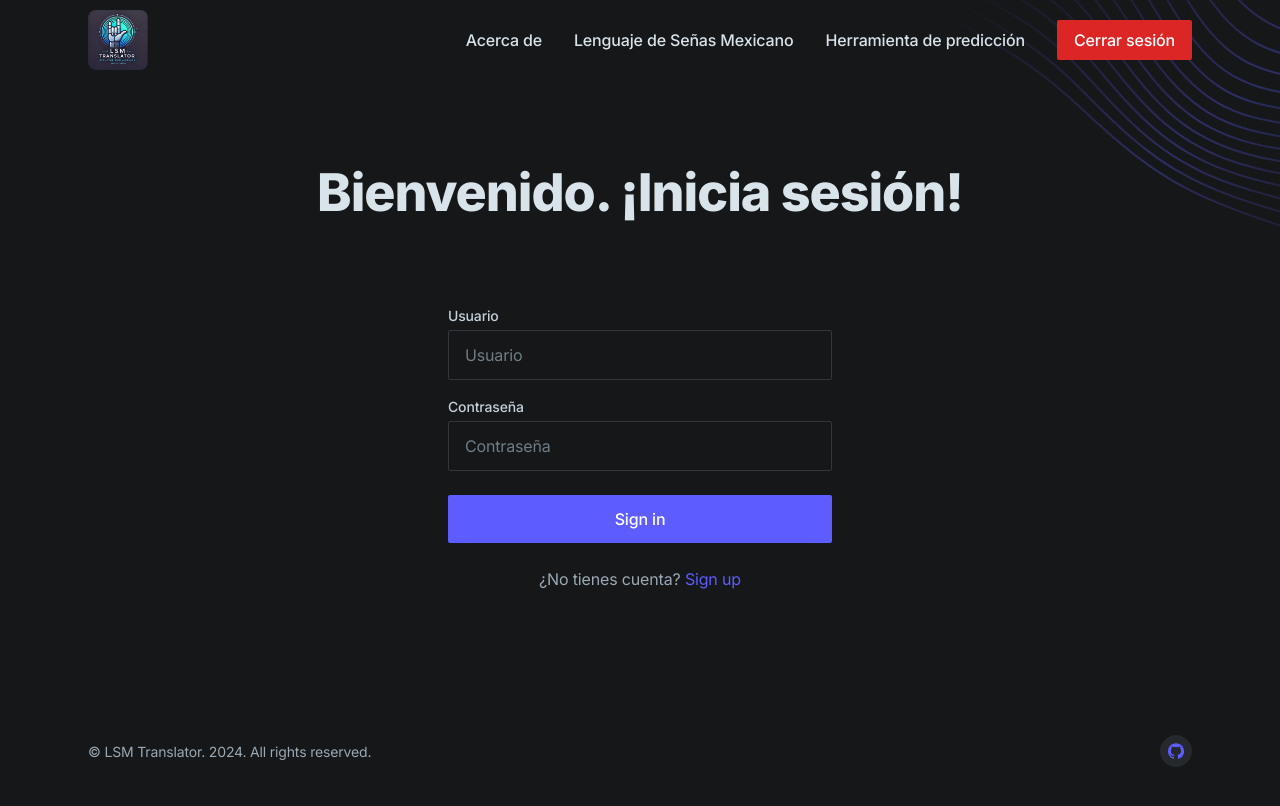
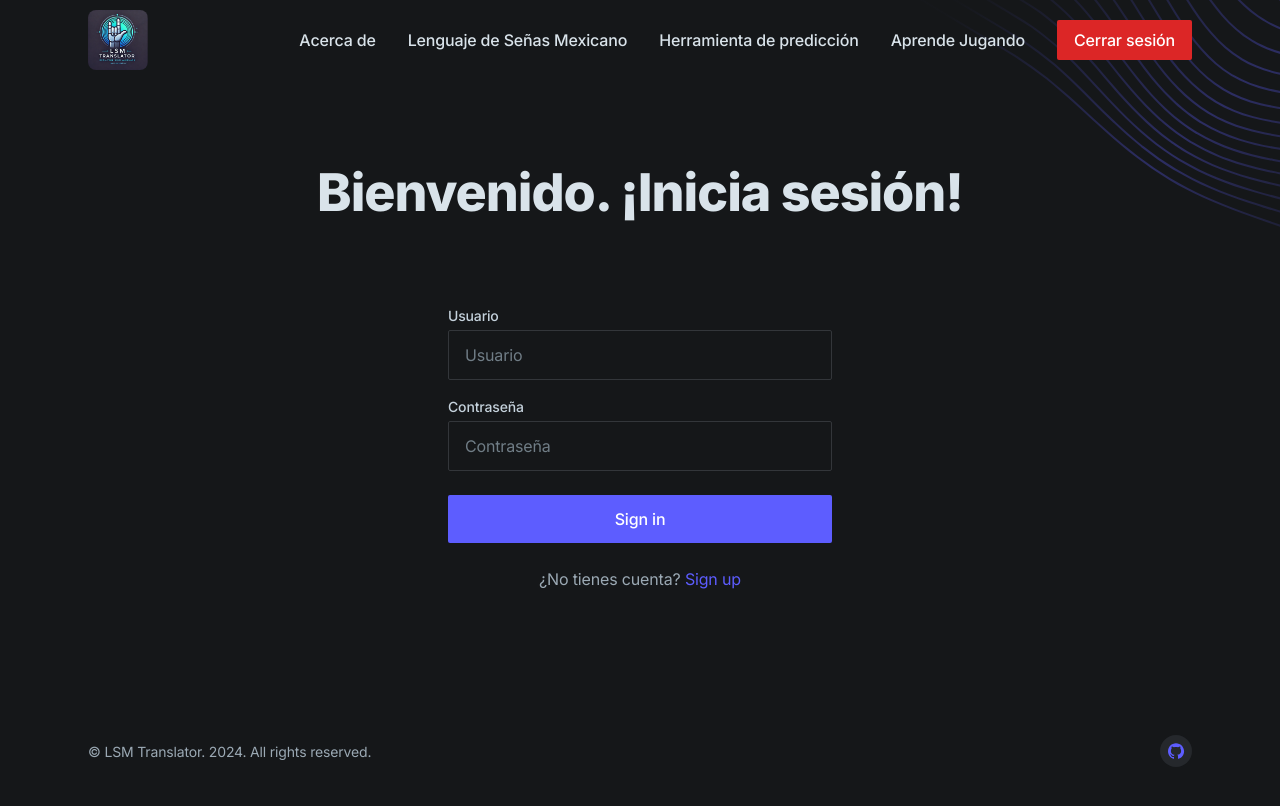
Before and after one commit to DavidF2714/ProyectoIntegradorE6, a Next.js app in the folder MexicanSignLanguage/: page / in a window 1280 px wide. Shown: the top 806 px of the page. Built offline with nearby package versions, Linux system fonts and the light colour scheme; sample sign-in values are in the browser's storage.

Commit message:
fixed login and logout views

```diff
--- a/MexicanSignLanguage/app/(auth)/signin/page.tsx
+++ b/MexicanSignLanguage/app/(auth)/signin/page.tsx
@@ -17,17 +17,16 @@ export default function SignIn() {
 const handleSubmit = async (e: React.FormEvent) => {
   e.preventDefault()
   try {
-    // const res = await axios.post('http://localhost:8000/signin', {
-    //   username,
-    //   password,
-    // })
+    const res = await axios.post('http://localhost:8000/signin', {
+      username,
+      password,
+    })
 
-    // console.log('Respuesta backend:', res.data)
-    // login(res.data.access_token) // Setea el token en el contexto
-    login("eyuwiwee")
+    console.log('Respuesta backend:', res.data)
+    login(res.data.access_token) // Setea el token en el contexto
 
     console.log('Token seteado, redirigiendo...')
-    router.push('/nextstep')
+    router.push('/spellTool')
     // Espera un ciclo de render antes de redirigir
     setTimeout(() => {
        window.location.reload()
--- a/MexicanSignLanguage/components/ImagePredictor.tsx
+++ b/MexicanSignLanguage/components/ImagePredictor.tsx
@@ -62,6 +62,7 @@ export default function HandPredictor() {
 
 return (
   <div
+    id="predictionTool"
     style={{
       marginTop: "0",
       display: "flex",
--- a/MexicanSignLanguage/components/ui/header.tsx
+++ b/MexicanSignLanguage/components/ui/header.tsx
@@ -33,14 +33,24 @@ export default function Header() {
           <nav className="hidden md:flex md:grow">
             <ul className="flex grow justify-end flex-wrap items-center">
               <li>
-                <Link href="#About" className="font-medium hover:text-gray-500 px-4 py-3 flex items-center transition duration-150 ease-in-out">Acerca de</Link>
+                <Link href="/#About" className="font-medium hover:text-gray-500 px-4 py-3 flex items-center transition duration-150 ease-in-out">Acerca de</Link>
               </li>
               <li>
-                <Link href="#Overview" className="font-medium hover:text-gray-500 px-4 py-3 flex items-center transition duration-150 ease-in-out">Lenguaje de Señas Mexicano</Link>
+                <Link href="/#Overview" className="font-medium hover:text-gray-500 px-4 py-3 flex items-center transition duration-150 ease-in-out">Lenguaje de Señas Mexicano</Link>
               </li>
               <li>
-                <Link href="#predictionTool" className="font-medium hover:text-gray-500 px-4 py-3 flex items-center transition duration-150 ease-in-out">Herramienta de predicción</Link>
+                <Link href="/#predictionTool" className="font-medium hover:text-gray-500 px-4 py-3 flex items-center transition duration-150 ease-in-out">Herramienta de predicción</Link>
               </li>
+              {!loading && token && (
+              <li>
+                <Link
+                  href="/spellTool"
+                  className="font-medium hover:text-gray-500 px-4 py-3 flex items-center transition duration-150 ease-in-out"
+                >
+                  Aprende Jugando
+                </Link>
+              </li>
+              )}
 
               {/* 👇 Mostrar botón según autenticación */}
               {token ? (
```
Also changed, not shown: MexicanSignLanguage/app/spellTool/page.tsx (renamed from MexicanSignLanguage/app/nextstep/page.tsx).
